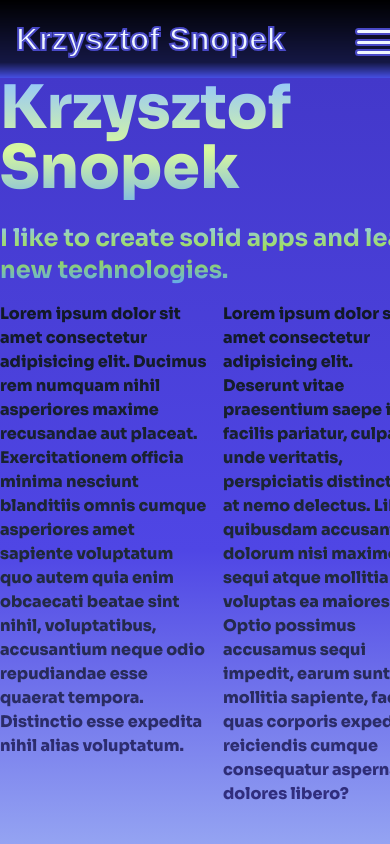
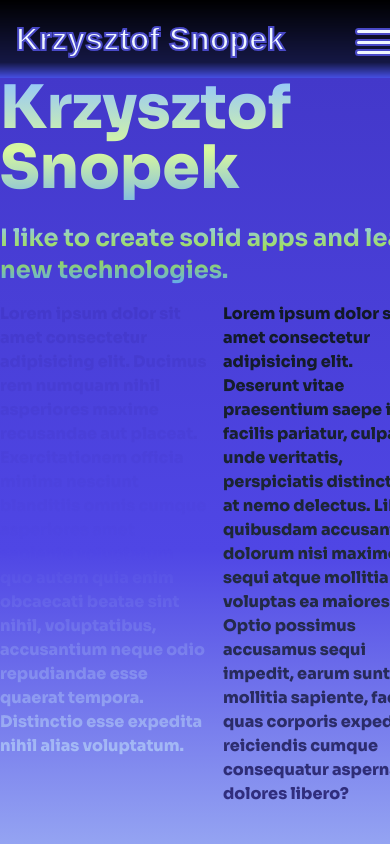
Before and after one commit to KrzysztofSnopek/resume, a React (Create React App) app: page / in a window 390 px wide. Shown: the top 844 px of the page. Built offline with nearby package versions, Linux system fonts and the light colour scheme; the HTML template or start-up script is replaced by a standard one.

Commit message:
Sets text styles and md screen grid layout in home section

```diff
--- a/src/Components/Home.tsx
+++ b/src/Components/Home.tsx
@@ -2,7 +2,7 @@
 
 export function Home() {
   return (
-    <div className="grid gap-2 bg-gradient-to-b from-indigo-700 via-indigo-600 to-secondary xsm:grid-cols-1 xsm:p-4 md:grid-cols-4 md:p-16">
+    <div className="grid gap-2 bg-gradient-to-b from-indigo-700 via-indigo-600 to-secondary xsm:grid-cols-1 xsm:p-4 md:grid-cols-2 md:p-16 lg:grid-cols-4">
       <div className="col-span-2 md:order-1">
         <div className="bg-gradient-to-b from-blue-300 via-lime-200 to-blue-400 bg-clip-text pb-6 text-6xl font-extrabold text-transparent">
           Krzysztof Snopek
@@ -13,7 +13,7 @@ export function Home() {
             I like to create solid apps and learn new technologies.
           </div>
 
-          <div className="text-l order-2 bg-gradient-to-b from-gray-900 via-gray-800 to-indigo-900 bg-clip-text font-extrabold text-transparent xsm:col-span-2 md:col-span-1">
+          <div className="text-l order-2 bg-gradient-to-b bg-clip-text font-extrabold text-transparent xsm:col-span-2 xsm:from-gray-900 xsm:to-gray-900 md:col-span-1 md:from-gray-900 md:via-gray-800 md:to-indigo-900">
             Lorem ipsum dolor sit amet consectetur adipisicing elit. Ducimus rem
             numquam nihil asperiores maxime recusandae aut placeat.
             Exercitationem officia minima nesciunt blanditiis omnis cumque
```
